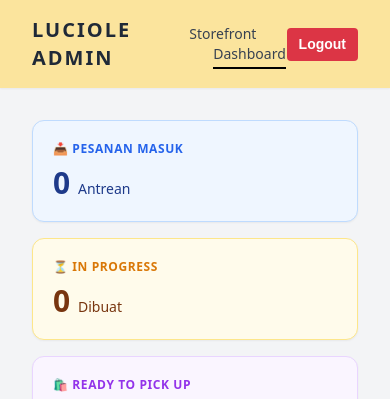
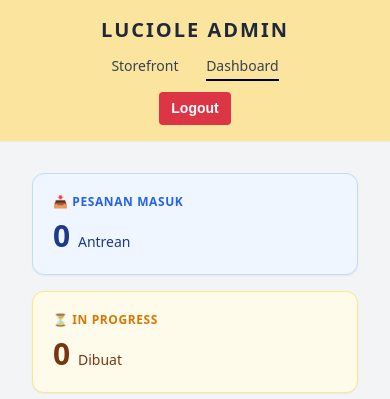
Before and after one commit to a-christiana/alp-webprog, a PHP site: page /dashboard.php in a window 390 px wide. Shown: the top 399 px of the page. Run offline with PHP 8.4, Linux system fonts and the light colour scheme; the visitor is signed in with stand-in values (Sample User, id 1); data that the repository does not hold is empty; some libraries are stand-ins or nearby versions.

Commit message:
responsive

```diff
--- a/confirm_checkout.php
+++ b/confirm_checkout.php
@@ -18,7 +18,7 @@ $total = 0;
 </head>
 <body class="bg-gray-100 min-h-screen flex justify-center items-center">
 
-<div class="bg-white p-6 rounded-3xl shadow-lg w-[500px]">
+<div class="bg-white p-6 rounded-3xl shadow-lg w-full max-w-md mx-4">
 
     <h1 class="text-2xl font-black mb-4">
         Checkout Cart
--- a/dashboard.php
+++ b/dashboard.php
@@ -35,8 +35,8 @@ $count_completed = mysqli_num_rows(mysqli_query($conn, "SELECT * FROM `Transacti
 </head>
 <body class="bg-gray-100 font-sans min-h-screen flex flex-col">
 
-    <header class="bg-[#FBE49D] px-8 py-4 flex items-center justify-between shadow-sm">
-        <div class="flex items-center space-x-12">
+    <header class="bg-[#FBE49D] px-4 sm:px-8 py-4 flex flex-col sm:flex-row gap-4 items-center justify-between shadow-sm">
+        <div class="flex flex-col sm:flex-row items-center gap-3 sm:space-x-12 text-center sm:text-left">
             <h1 class="text-xl font-bold tracking-widest text-gray-800">LUCIOLE ADMIN</h1>
             <nav class="space-x-6 text-sm font-medium text-gray-700">
                 <a href="index.php" class="hover:text-black">Storefront</a>
--- a/index.php
+++ b/index.php
@@ -33,7 +33,7 @@ $result = mysqli_query($conn, $query);
     </nav>
 
     <section class="p-8 max-w-7xl mx-auto">
-        <div class="flex gap-x-4 mb-10 overflow-x-auto pb-2 scrollbar-none">
+        <div class="flex gap-3 my-6 overflow-x-auto pb-2 px-4 scrollbar-none whitespace-nowrap">
             <button onclick="filterCategory('ALL')" class="category-btn px-10 py-2.5 rounded-full bg-[#FBE49D] text-black font-semibold shadow-sm text-sm transition-all duration-200">ALL</button>
             <button onclick="filterCategory('Ice Cream')" class="category-btn px-10 py-2.5 rounded-full bg-white border text-gray-600 font-semibold text-sm hover:bg-gray-50 transition-all duration-200">Ice Cream</button>
             <button onclick="filterCategory('Drinks')" class="category-btn px-10 py-2.5 rounded-full bg-white border text-gray-600 font-semibold text-sm hover:bg-gray-50 transition-all duration-200">Drinks</button>
```
